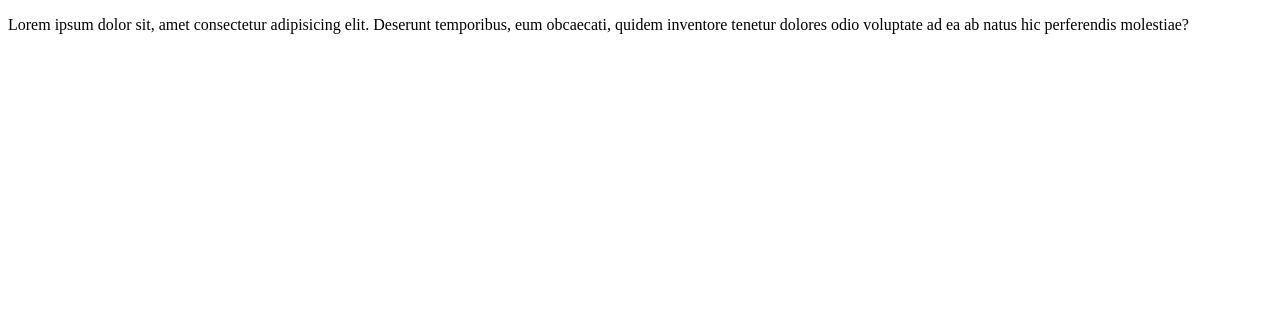
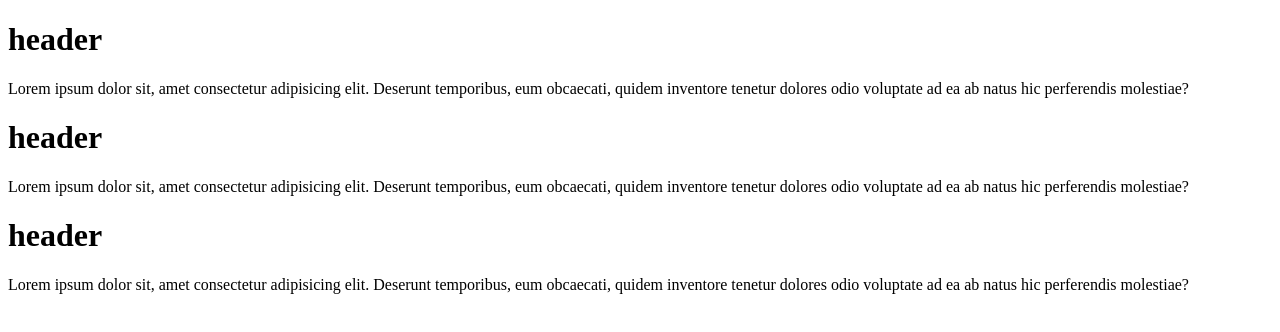
Before and after one commit to RobFyd/practice-in-react2, a React (Vite) app: page / in a window 1280 px wide. Shown: the top 332 px of the page. Built offline with nearby package versions, Linux system fonts and the light colour scheme.

Commit message:
one parent component rule

```diff
--- a/src/main.jsx
+++ b/src/main.jsx
@@ -54,15 +54,24 @@ const numbersElement = (
   </div>
 );
 
-//6 other elements
+//6 other elements - one parent component
 const paragraphElement = (
-  <p>
-    Lorem ipsum dolor sit, amet consectetur adipisicing elit. Deserunt
-    temporibus, eum obcaecati, quidem inventore tenetur dolores odio voluptate
-    ad ea ab natus hic perferendis molestiae?
-  </p>
+  <div>
+    <h1>header</h1>
+    <p>
+      Lorem ipsum dolor sit, amet consectetur adipisicing elit. Deserunt
+      temporibus, eum obcaecati, quidem inventore tenetur dolores odio voluptate
+      ad ea ab natus hic perferendis molestiae?
+    </p>
+  </div>
 );
 
-const pElement = <div>{paragraphElement}</div>;
+const pElement = (
+  <div>
+    {paragraphElement}
+    {paragraphElement}
+    {paragraphElement}
+  </div>
+);
 
 createRoot(document.getElementById("root")).render(pElement);
```
